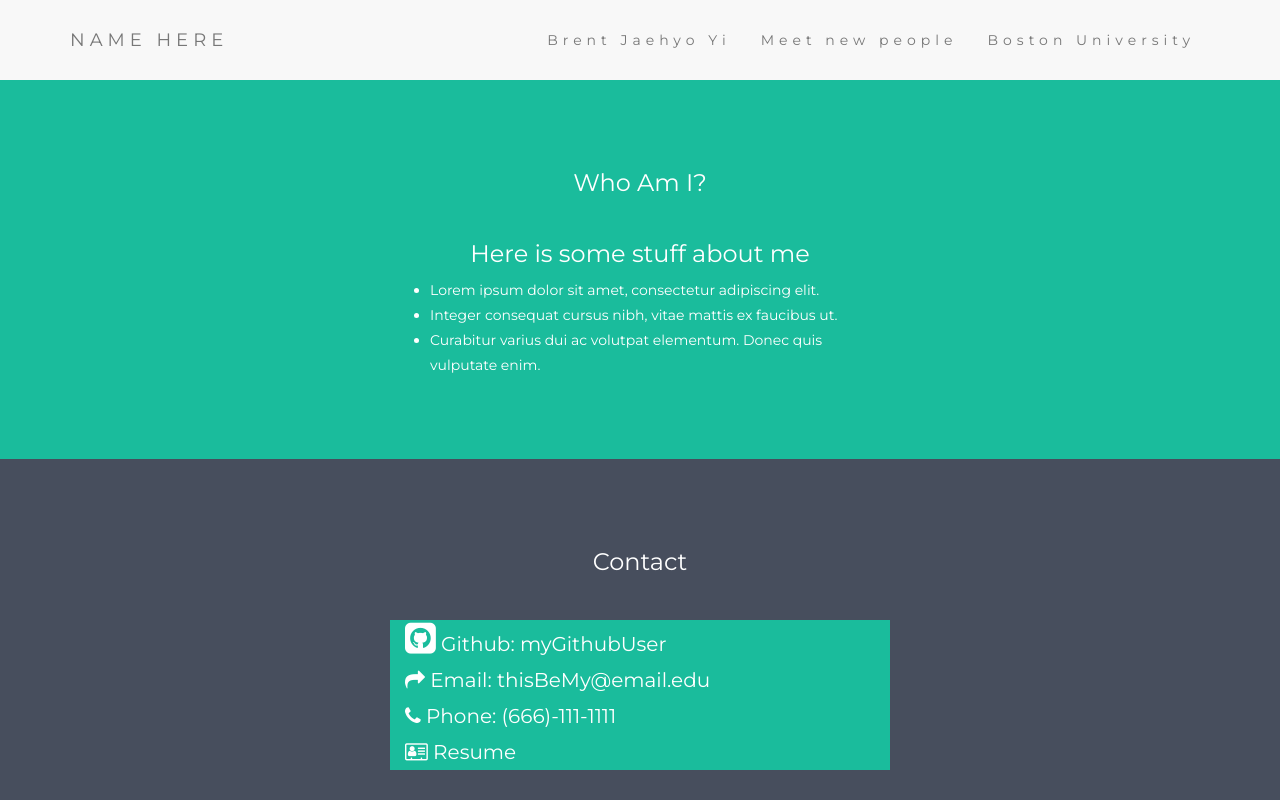
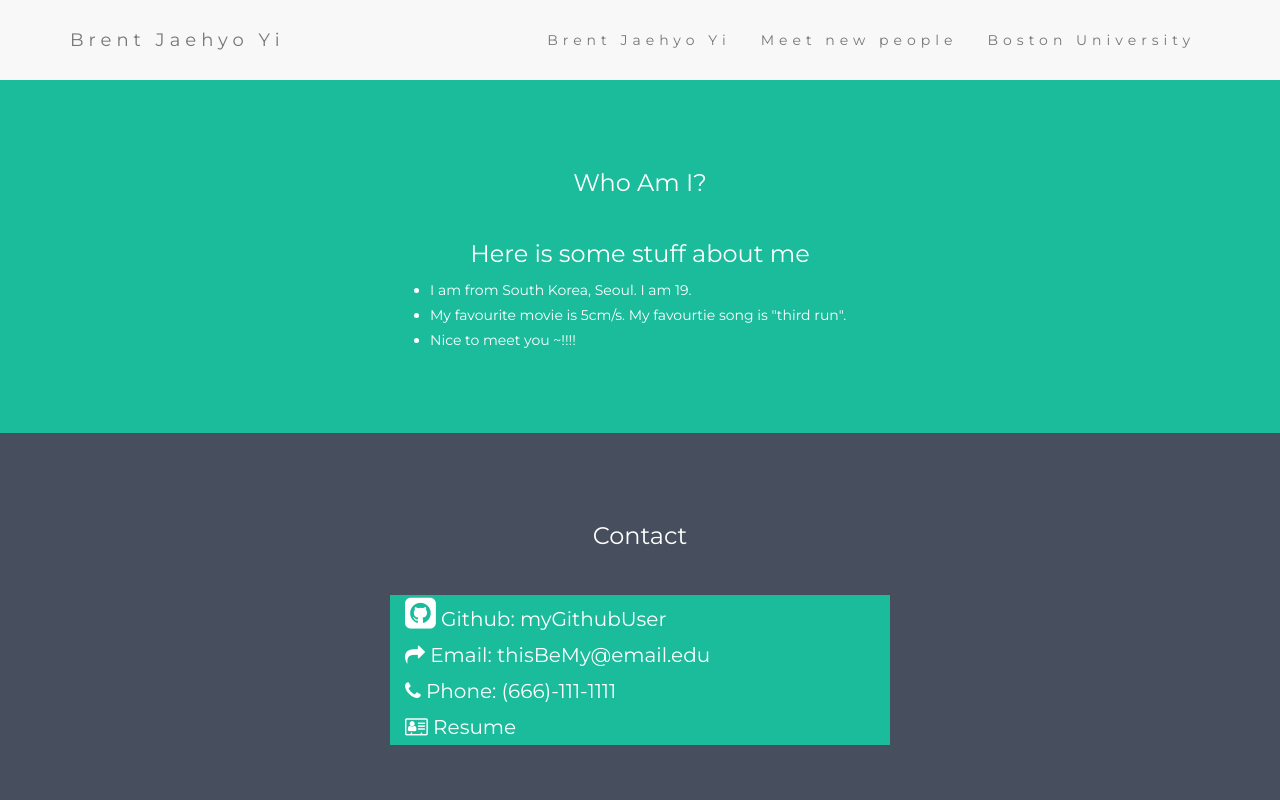
Before and after one commit to jaehyoyi/jaehyoyi.github.io, a plain HTML site: page index.html in a window 1280 px wide. Shown: the top 800 px of the page. Drawn offline with nearby package versions, Linux system fonts and the light colour scheme.

Commit message:
add index.html

```diff
--- a/index.html
+++ b/index.html
@@ -69,7 +69,7 @@
         <span class="icon-bar"></span>
         <span class="icon-bar"></span>
       </button>
-      <a class="navbar-brand" href="#">NAME HERE</a>
+      <a class="navbar-brand" href="#">Brent Jaehyo Yi</a>
     </div>
     <div class="collapse navbar-collapse" id="myNavbar">
       <ul class="nav navbar-nav navbar-right">
@@ -89,9 +89,9 @@
   <p >
 
     <ul>
-      <li>Lorem ipsum dolor sit amet, consectetur adipiscing elit. </li>
-      <li>Integer consequat cursus nibh, vitae mattis ex faucibus ut.</li>
-      <li> Curabitur varius dui ac volutpat elementum. Donec quis vulputate enim.</li>
+      <li>I am from South Korea, Seoul. I am 19. </li>
+      <li>My favourite movie is 5cm/s. My favourtie song is "third run".</li>
+      <li> Nice to meet you ~!!!!</li>
     </ul>
   </p>
   </div>
```
